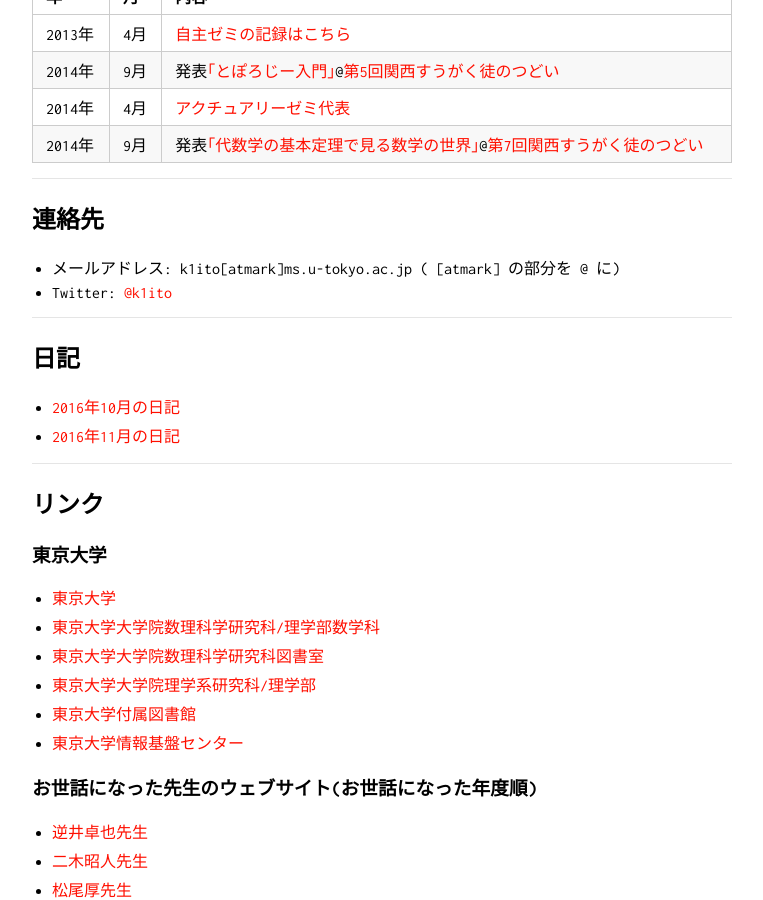
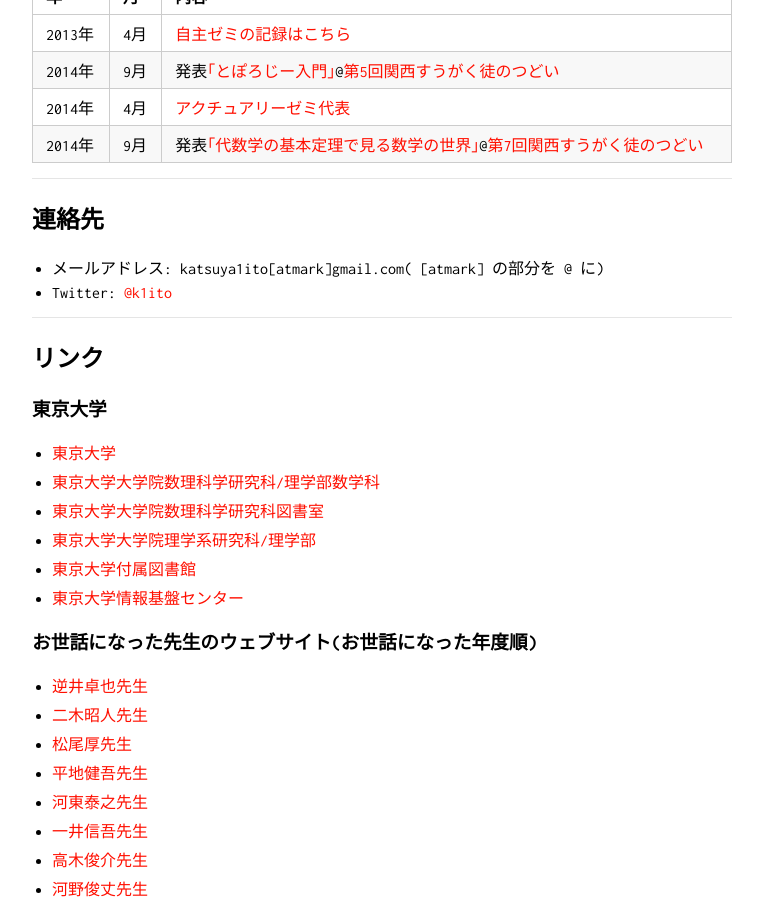
Before and after one commit to KatsuyaITO/KatsuyaITO.github.io, a Jekyll site: the page built from index.md, in a window 1280 px wide and 900 px high, scrolled down 1582 px. Shown: the whole window, without its empty margins (258-1021 px from the left). Built offline with Jekyll 4.4.1, drawn with Linux system fonts in a browser that asks for light colours; our own code applies the rules of GitHub Pages for plain Markdown files.

Commit message:
Update index.md

```diff
--- a/index.md
+++ b/index.md
@@ -78,14 +78,8 @@
 
 
 ## 連絡先 <a name="contact"></a>
-- メールアドレス: k1ito[atmark]ms.u-tokyo.ac.jp ( [atmark] の部分を @ に)
+- メールアドレス: katsuya1ito[atmark]gmail.com( [atmark] の部分を @ に)
 - Twitter: <a href="https://twitter.com/k1ito">@k1ito</a>
-
----
-
-## 日記  <a name="diary"></a>
-- [2016年10月の日記](diary_2016_10.html)
-- [2016年11月の日記](diary_2016_11.html)
 
 ---
 
```
